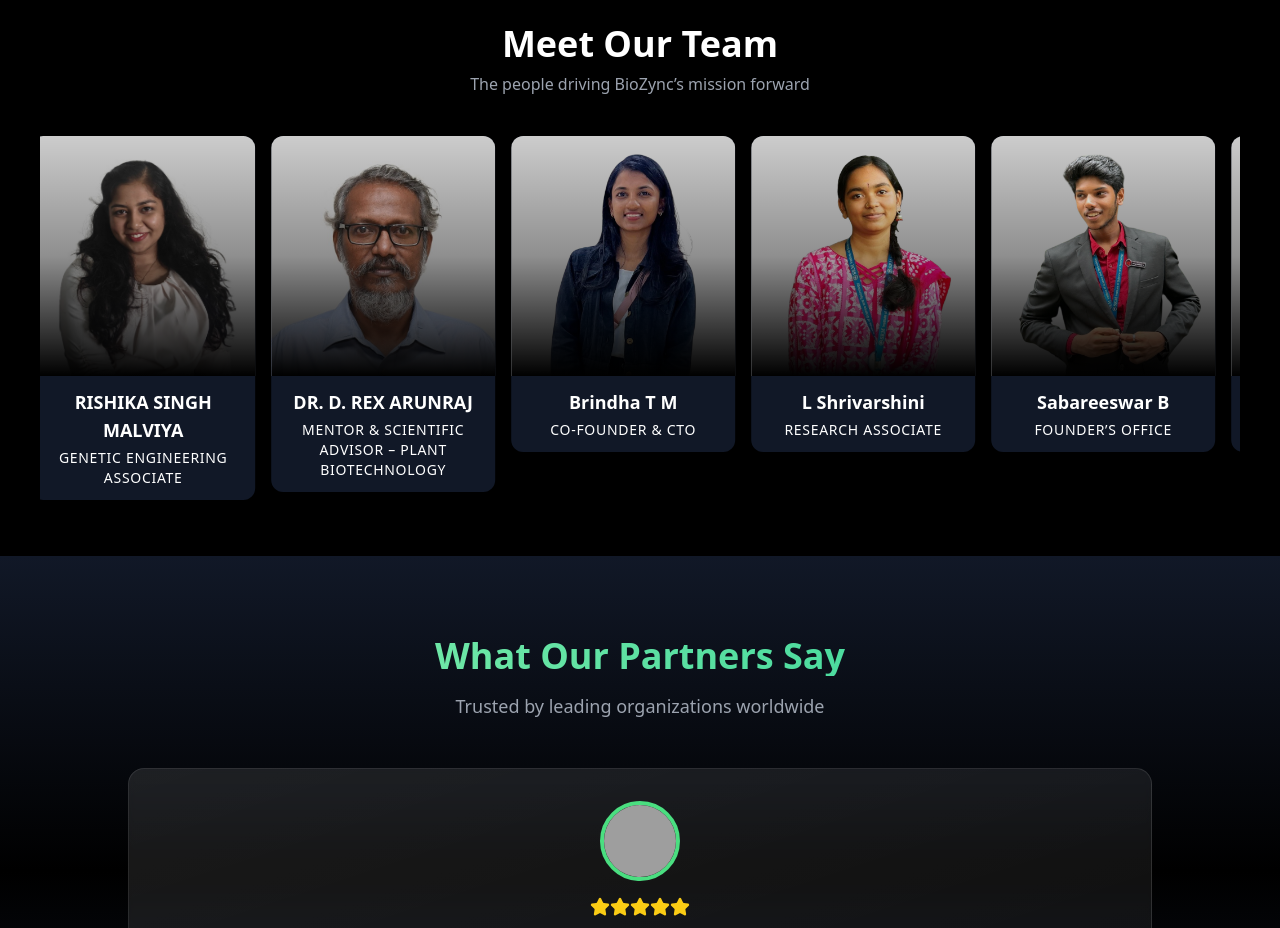
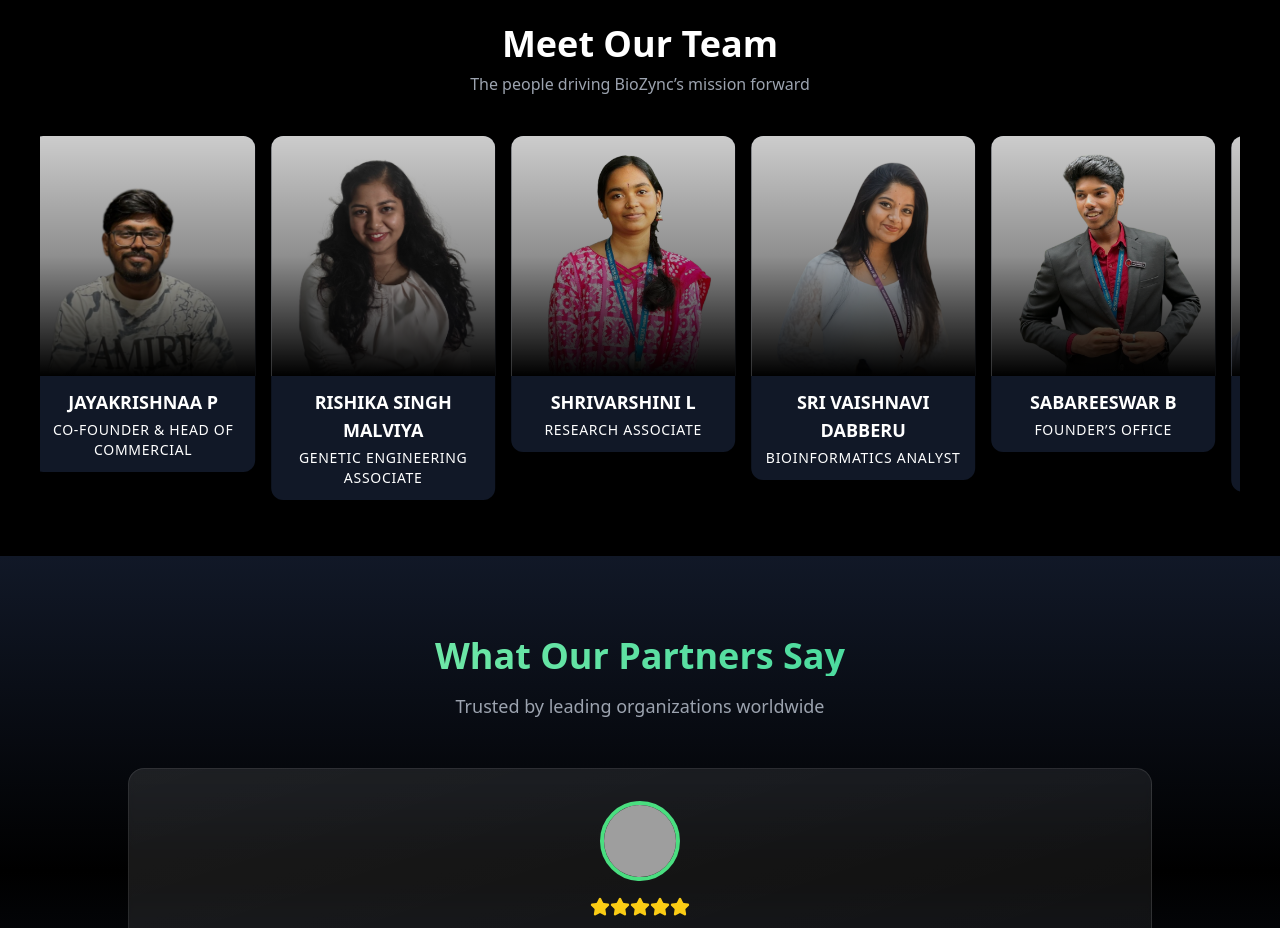
Before and after one commit to biozyncofficial-ux/biozync, a React (Vite) app: page /about in a window 1280 px wide. Shown: the part 4940-5868 px from the top of the page. Built offline with nearby package versions, Linux system fonts and the light colour scheme; grey boxes are pictures that could not be loaded.

Commit message:
Update package files and TeamSection component

```diff
--- a/package.json
+++ b/package.json
@@ -17,7 +17,9 @@
     "react-dom": "^19.1.0",
     "react-icons": "^5.5.0",
     "react-intersection-observer": "^9.16.0",
-    "react-router-dom": "^7.6.3"
+    "react-router-dom": "^7.6.3",
+    "react-slick": "^0.31.0",
+    "slick-carousel": "^1.8.1"
   },
   "devDependencies": {
     "@eslint/js": "^9.29.0",
--- a/src/components/AboutBioZync/TeamSection.jsx
+++ b/src/components/AboutBioZync/TeamSection.jsx
@@ -12,13 +12,14 @@
 
 const teamMembers = [
   { name: "BALAJI S", role: "Co-Founder & CEO", img: balajiImg, bio: "Leads both scientific research and startup development, managing the team and building the company from the ground up." },
+  { name: "Brindha T M", role: "Co-Founder & CTO", img: brind, bio: "Leads Biozync’s plant R&D, combining biotechnology and bioinformatics to engineer trees for higher carbon capture." },
   { name: "JAYAKRISHNAA P", role: "Co-Founder & Head of Commercial", img: jkImg, bio: "Handles business growth, partnerships, and ensures Biozync’s solution reaches real users and projects." },
   { name: "RISHIKA SINGH MALVIYA", role: "Genetic Engineering Associate", img: rishikaImg, bio: "Works on plant research and development, focusing on creating trees that can absorb more carbon." },
+  { name: "SHRIVARSHINI L", role: "Research Associate", img: srivarsh, bio: "Works on plant genetic experiments to enhance growth and carbon fixation traits." },
+  { name: "SRI VAISHNAVI DABBERU", role: "Bioinformatics Analyst", img: vaishnavi, bio: "Using biotechnology and CRISPR insights to design trees that capture more carbon." },
+  { name: "SABAREESWAR B", role: "Founder’s Office", img: saba, bio: "Oversees operations, strategy, and partnerships to drive Biozync’s mission forward." },
   { name: "DR. D. REX ARUNRAJ", role: "Mentor & Scientific Advisor – Plant Biotechnology", img: rexImg, bio: "Supports the research team with expert advice on plants, genetic techniques, and project planning." },
-  { name: "Brindha T M", role: "Co-Founder & CTO", img: brind, bio: "Leads Biozync’s plant R&D, combining biotechnology and bioinformatics to engineer trees for higher carbon capture." },
-  { name: "L Shrivarshini", role: "Research Associate", img: srivarsh, bio: "Works on plant genetic experiments to enhance growth and carbon fixation traits." },
-  { name: "Sabareeswar B", role: "Founder’s Office", img: saba, bio: "Oversees operations, strategy, and partnerships to drive Biozync’s mission forward." },
-  { name: "Sri Vaishnavi Dabberu", role: "Bioinformatics Analyst", img: vaishnavi, bio: "Using biotechnology and CRISPR insights to design trees that capture more carbon." },
+
 ];
 
 const TeamCard = ({ member, onClick }) => (
@@ -42,20 +43,35 @@
 const TeamSection = () => {
   const [selectedMember, setSelectedMember] = useState(null);
   const [offset, setOffset] = useState(0);
+  const [showSlider, setShowSlider] = useState(false);
 
-  const loopedMembers = [...teamMembers, ...teamMembers];
+  const totalMembers = teamMembers.length;
+  const visibleCards = 5; // adjust for breakpoints
+  const maxOffset = (100 / visibleCards) * (totalMembers - visibleCards);
 
   useEffect(() => {
+    const step = 0.3; // speed
     const interval = setInterval(() => {
-      setOffset((prev) => (prev + 0.3) % (100 * teamMembers.length)); // slower on mobile
-    }, 50); // ~60fps smooth
+      setOffset((prev) => {
+        if (prev >= maxOffset) {
+          clearInterval(interval);
+          setOffset(maxOffset);
+          setShowSlider(true); // show slider after autoplay ends
+          return maxOffset;
+        }
+        return prev + step;
+      });
+    }, 50);
+
     return () => clearInterval(interval);
-  }, []);
+  }, [maxOffset]);
 
   return (
     <section className="py-12 px-4 sm:px-6 md:px-10 bg-black text-white">
       <div className="text-center mb-8">
-        <h2 className="text-2xl sm:text-3xl md:text-4xl font-bold mt-2">Meet Our Team</h2>
+        <h2 className="text-2xl sm:text-3xl md:text-4xl font-bold mt-2">
+          Meet Our Team
+        </h2>
         <p className="mt-1 sm:mt-2 text-gray-400 text-sm sm:text-base">
           The people driving BioZync’s mission forward
         </p>
@@ -69,16 +85,34 @@
             transition: "transform 0.02s linear",
           }}
         >
-          {loopedMembers.map((member, idx) => (
+          {teamMembers.map((member, idx) => (
             <div
               key={idx}
               className="w-1/2 sm:w-1/3 md:w-1/4 lg:w-1/5 p-2 flex-shrink-0"
             >
-              <TeamCard member={member} onClick={() => setSelectedMember(member)} />
+              <TeamCard
+                member={member}
+                onClick={() => setSelectedMember(member)}
+              />
             </div>
           ))}
         </div>
       </div>
+
+      {/* Slider for manual control after autoplay */}
+      {showSlider && (
+        <div className="mt-4">
+          <input
+            type="range"
+            min="0"
+            max={maxOffset}
+            step="0.1"
+            value={offset}
+            onChange={(e) => setOffset(parseFloat(e.target.value))}
+            className="w-full accent-[var(--primary-teal)]"
+          />
+        </div>
+      )}
 
       {selectedMember && (
         <div className="fixed inset-0 bg-black/80 flex items-center justify-center z-50 px-4">
@@ -100,7 +134,9 @@
             <p className="text-center text-[var(--primary-teal)] font-medium mb-3 text-sm sm:text-base">
               {selectedMember.role}
             </p>
-            <p className="text-gray-300 text-center text-xs sm:text-sm">{selectedMember.bio}</p>
+            <p className="text-gray-300 text-center text-xs sm:text-sm">
+              {selectedMember.bio}
+            </p>
           </div>
         </div>
       )}
```
Also changed, not shown: 1 other file (tests, documents, lock files or other folders).
